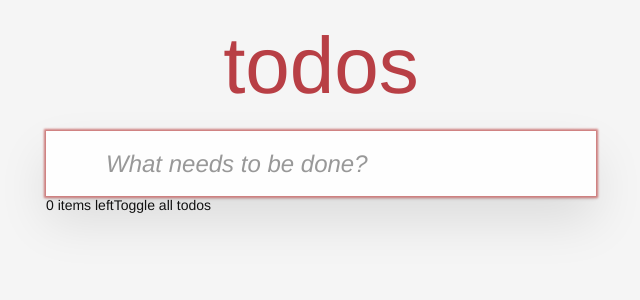
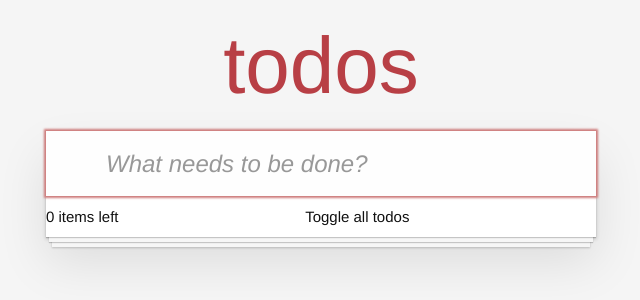
Before and after one commit to Ezague/todomvc-react, a React (Create React App) app: page / in a window 1280 px wide. Shown: the top 300 px of the page, without its empty margins (319-959 px from the left). Built offline with nearby package versions, Linux system fonts and the light colour scheme.

Commit message:
Yderligere styling

```diff
--- a/public/index.html
+++ b/public/index.html
@@ -1,14 +1,12 @@
 <!DOCTYPE html>
 <html lang="en">
+
 <head>
   <meta charset="utf-8" />
   <link rel="icon" href="%PUBLIC_URL%/favicon.ico" />
   <meta name="viewport" content="width=device-width, initial-scale=1" />
   <meta name="theme-color" content="#000000" />
-    <meta
-      name="description"
-      content="Web site created using create-react-app"
-    />
+  <meta name="description" content="Web site created using create-react-app" />
   <link rel="apple-touch-icon" href="%PUBLIC_URL%/logo192.png" />
   <!--
       manifest.json provides metadata used when your web app is installed on a
@@ -24,8 +22,9 @@
       work correctly both with client-side routing and a non-root public URL.
       Learn how to configure a non-root public URL by running `npm run build`.
     -->
-    <title>React App</title>
+  <title>React TodoMVC</title>
 </head>
+
 <body>
   <noscript>You need to enable JavaScript to run this app.</noscript>
   <div id="root"></div>
@@ -40,4 +39,5 @@
       To create a production bundle, use `npm run build` or `yarn build`.
     -->
 </body>
+
 </html>
--- a/src/App.js
+++ b/src/App.js
@@ -58,22 +58,26 @@ function App() {
 
   return (
     <>
-      <body>
       <section className="todoapp">
         <h1>todos</h1>
         <section className="main">
+          <header className="header">
+            <input className="new-todo" ref={todoNameRef} onKeyDown={handleKeyDown} placeholder="What needs to be done?" type="text" autoFocus />
+          </header>
+          <ul className="todo-list">
+            <div className="view">
               <TodoList todos={todos} toggleTodo={toggleTodo} />
-            <input className="new-todo" ref={todoNameRef} onKeyDown={handleKeyDown} placeholder="What needs to be done?" type="text" autoFocus />
+            </div>
+          </ul>
         </section>
-          {numCompleted > 0 && <button onClick={handleClearTodos}>Clear completed</button>}
-          <footer>
+        <footer className='footer'>
           <ul className="filters">
+            <span className="todo-count">{footerText}</span>
             <button onClick={toggleAllTodos}>Toggle all todos</button>
-              <span className="todo-count">{footerText}</span>
+            {numCompleted > 0 && <button className="clear-Completed" onClick={handleClearTodos}>Clear completed</button>}
           </ul>
         </footer>
       </section>
-      </body>
     </>
   )
 }
```
Lines whose indentation alone changed are shown as unchanged.
